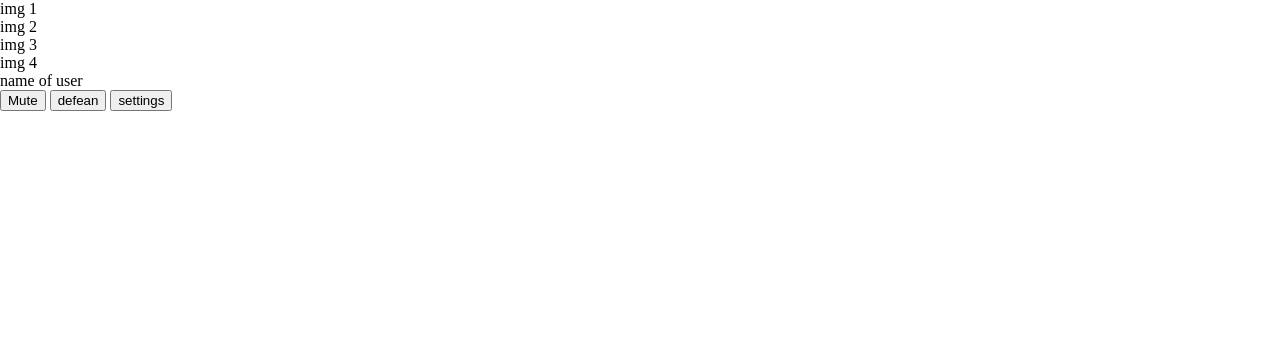
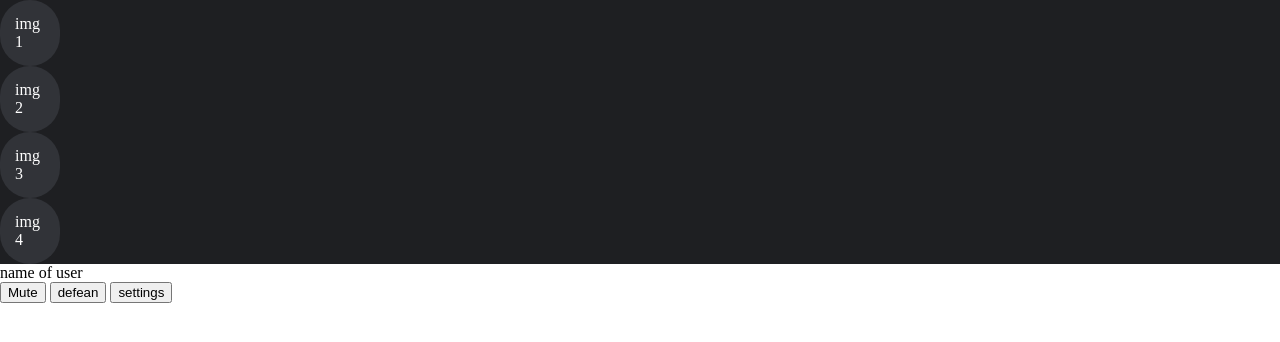
Before and after one commit to Killdroid2342/DiscordClone, an Electron app: page Pages/Home.html in a window 1280 px wide. Drawn offline with nearby package versions, Linux system fonts and the light colour scheme; no server answers.

Commit message:
added css

```diff
--- a/CSS/Home.css
+++ b/CSS/Home.css
@@ -1,3 +1,16 @@
 * {
   margin: 0;
 }
+.allservers {
+  background-color: #1e1f22;
+  display: flex;
+  flex-direction: column;
+}
+.servers {
+  color: white;
+  padding: 15px;
+  border-radius: 200px;
+  width: 30px; /* Adjust the width as desired */
+  height: auto; /* Maintain aspect ratio */
+  background-color: #313338;
+}
```
